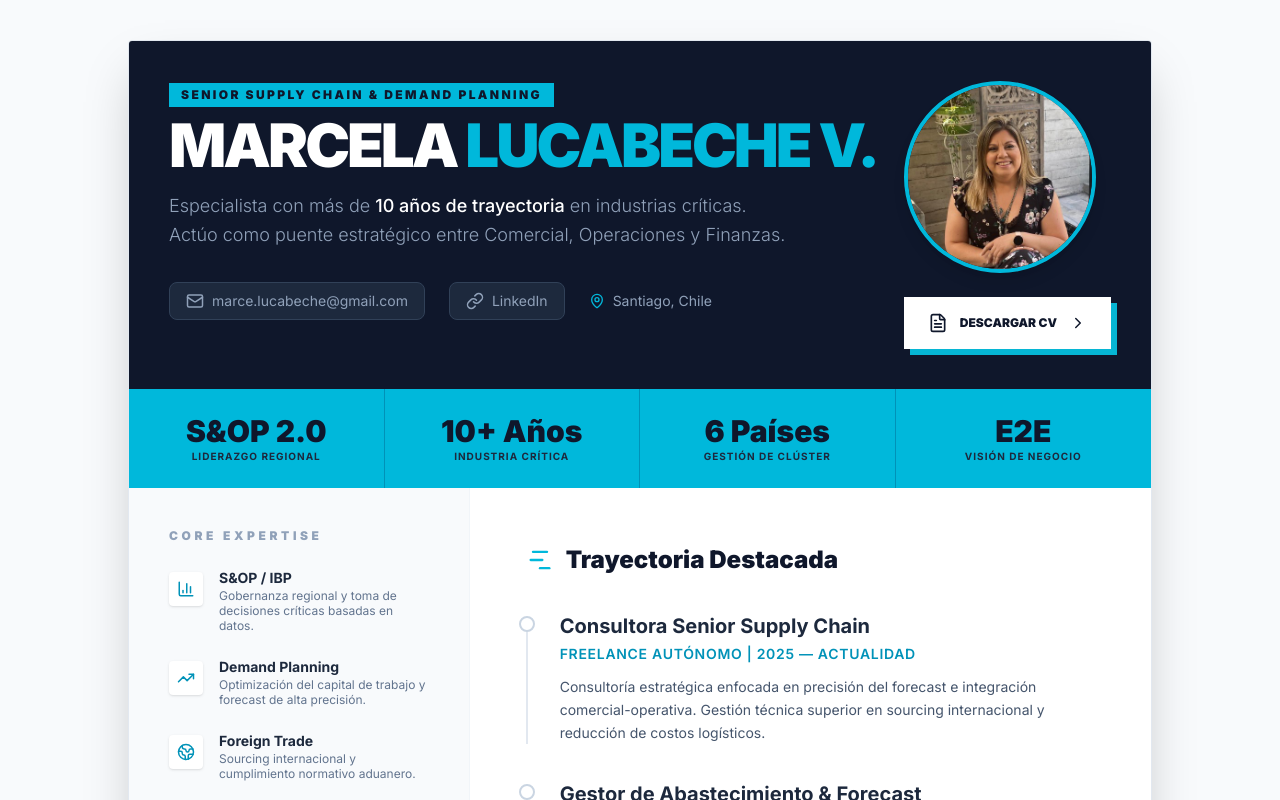
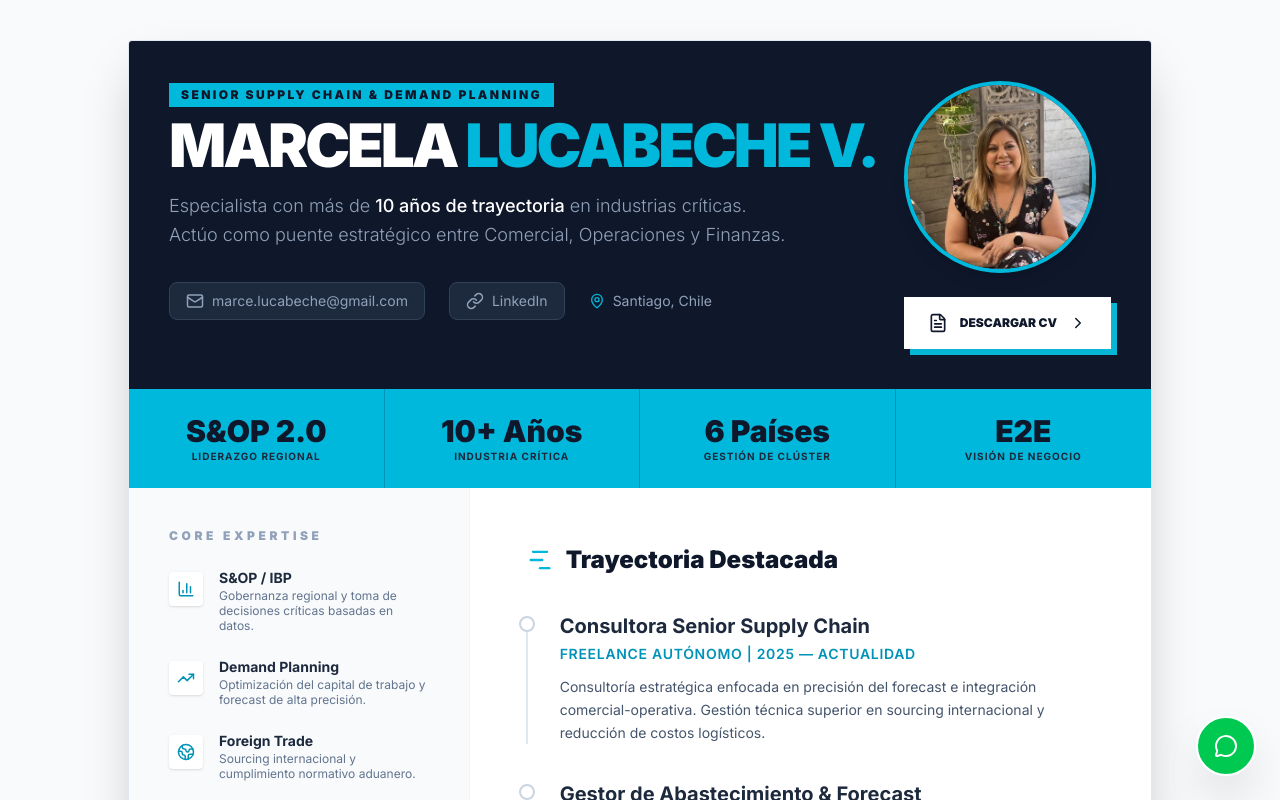
Before and after one commit to jsnavarrog-gif/cv-mlucabechev, a Next.js app: page / in a window 1280 px wide. Shown: the top 800 px of the page. Built offline with nearby package versions, Linux system fonts and the light colour scheme.

Commit message:
Cambios estéticos

```diff
--- a/app/page.tsx
+++ b/app/page.tsx
@@ -11,7 +11,7 @@ import {
   GanttChart,
   ChevronRight,
   FileText,
-  Boxes
+  Boxes, MessageCircle
 } from 'lucide-react';
 
 // --- INTERFACES ---
@@ -223,6 +223,18 @@ export default function CVMarcela() {
             © 2026 Marcela Lucabeche — Estrategia, Operaciones & S&OP
           </p>
         </footer>
+
+      {/* WHATSAPP */}
+      <a
+        href="https://wa.me/56949347209?text=Hola%20Marcela,%20vi%20tu%20sitio%20y%20me%20gustaria%20conversar"
+        target="_blank"
+        className="fixed bottom-6 right-6 z-[110] bg-green-500 text-white p-3 md:p-4 rounded-full shadow-2xl border-2 border-white flex items-center justify-center group"
+      >
+        <MessageCircle size={24} />
+        <span className="absolute right-16 bg-slate-900 text-white text-[10px] font-black uppercase tracking-widest px-3 py-1 rounded opacity-0 group-hover:opacity-100 transition-opacity whitespace-nowrap hidden md:block">
+          ¿Hablamos?
+        </span>
+      </a>
       </div>
     </main>
   );
--- a/package.json
+++ b/package.json
@@ -9,6 +9,7 @@
     "lint": "eslint"
   },
   "dependencies": {
+    "framer-motion": "^12.38.0",
     "lucide-react": "^1.8.0",
     "next": "16.2.4",
     "react": "19.2.4",
```
Also changed, not shown: 1 other file (tests, documents, lock files or other folders).
